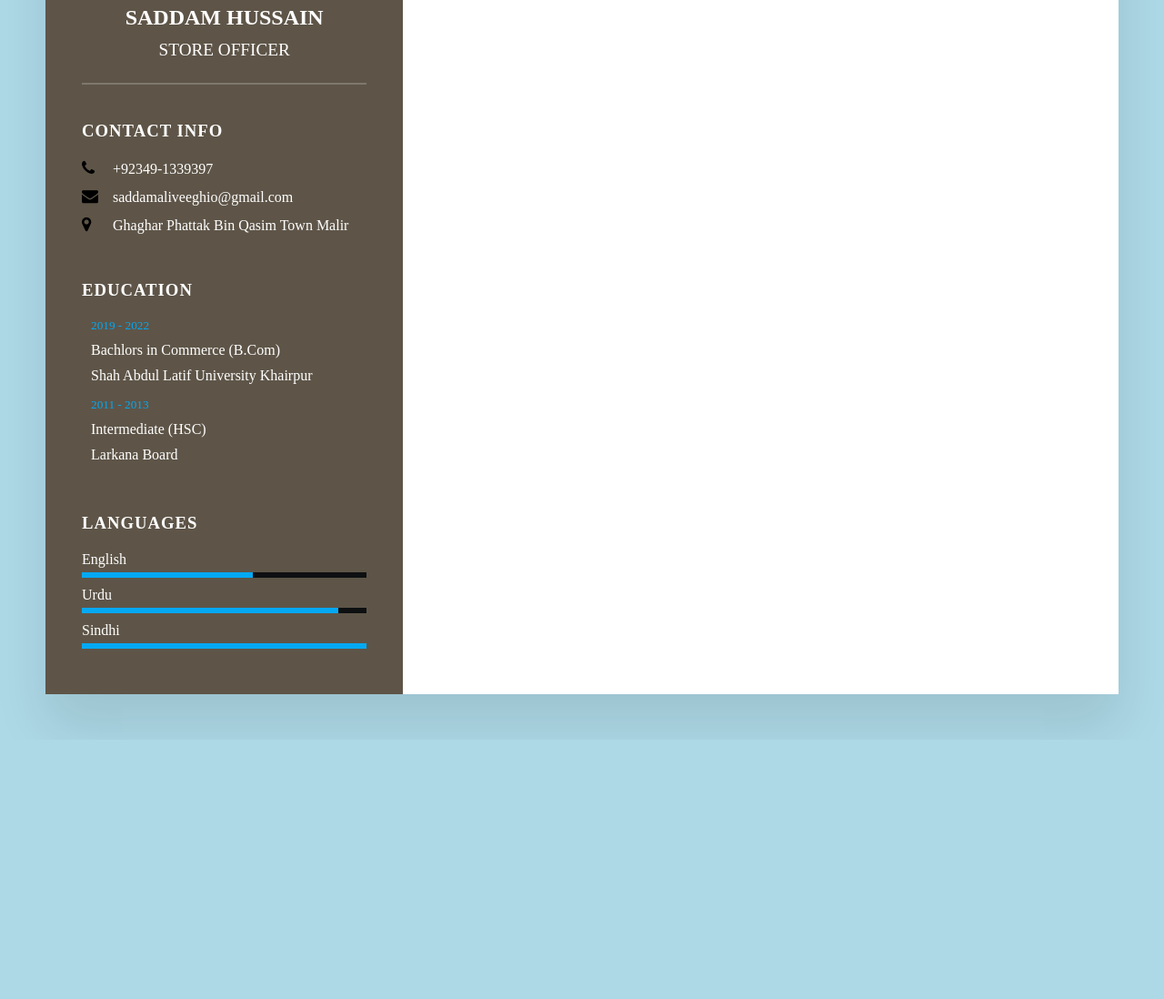
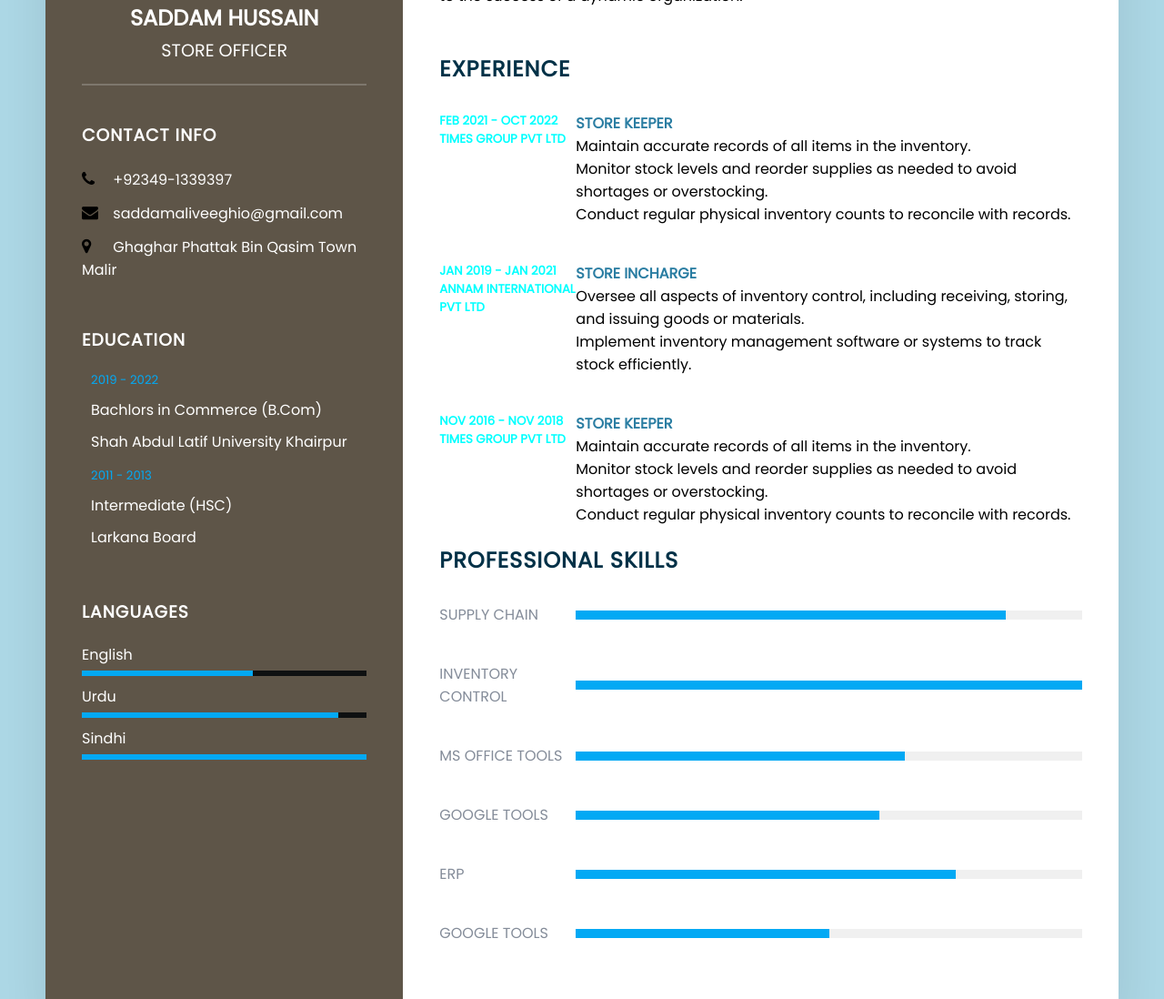
Before and after one commit to Saddamhussainveeghio/Resume, a plain HTML site: page index.html in a window 1280 px wide. Shown: the part 327-1425 px from the top of the page at 91% size. Before the commit the page ends 1140 px from the top, so only its background shows below. Drawn offline with Linux system fonts and the light colour scheme.

Commit message:
Resume Completed

```diff
--- a/index.html
+++ b/index.html
@@ -85,7 +85,90 @@
                     organized storage environment. Seeking to leverage my expertise to
                     contribute to the success of a dynamic organization.</p>
             </div>
-
+            <div class="about">
+                <h2 class="title2">Experience</h2>
+                <div class="box">
+                    <div class="year-company">
+                        <h5>Feb 2021 - Oct 2022</h5>
+                        <h5>Times Group Pvt Ltd</h5>
+                    </div>
+                    <div class="text">
+                        <h4>STORE KEEPER</h4>
+                        <p>Maintain accurate records of all items in the
+                            inventory. <br>
+                            Monitor stock levels and reorder supplies as needed
+                            to avoid shortages or overstocking. <br>
+                            Conduct regular physical inventory counts to
+                            reconcile with records.</p>
+                    </div>
+                </div>
+                <div class="box">
+                    <div class="year-company">
+                        <h5>Jan 2019 - Jan 2021</h5>
+                        <h5>Annam International Pvt Ltd</h5>
+                    </div>
+                    <div class="text">
+                        <h4>STORE INCHARGE</h4>
+                        <p>Oversee all aspects of inventory control, including
+                            receiving, storing, and issuing goods or materials. <br>
+                            Implement inventory management software or
+                            systems to track stock efficiently.</p>
+                    </div>
+                </div>
+                <div class="box">
+                    <div class="year-company">
+                        <h5>Nov 2016 - Nov 2018</h5>
+                        <h5>Times Group Pvt Ltd</h5>
+                    </div>
+                    <div class="text">
+                        <h4>STORE KEEPER</h4>
+                        <p>Maintain accurate records of all items in the
+                            inventory. <br>
+                            Monitor stock levels and reorder supplies as needed
+                            to avoid shortages or overstocking. <br>
+                            Conduct regular physical inventory counts to
+                            reconcile with records.</p>
+                    </div>
+                </div>
+                <div class="about skills">
+                    <h2 class="title2">Professional Skills</h2>
+                    <div class="box">
+                        <h4>Supply Chain</h4>
+                        <div class="percent">
+                            <div style="width: 85%;"></div>
+                        </div>
+                    </div>
+                    <div class="box">
+                        <h4>Inventory Control</h4>
+                        <div class="percent">
+                            <div style="width: 100%;"></div>
+                        </div>
+                    </div>
+                    <div class="box">
+                        <h4>MS Office Tools</h4>
+                        <div class="percent">
+                            <div style="width: 65%;"></div>
+                        </div>
+                    </div>
+                    <div class="box">
+                        <h4>Google Tools</h4>
+                        <div class="percent">
+                            <div style="width: 60%;"></div>
+                        </div>
+                    </div>
+                    <div class="box">
+                        <h4>ERP</h4>
+                        <div class="percent">
+                            <div style="width: 75%;"></div>
+                        </div>
+                    </div>
+                    <div class="box">
+                        <h4>Google Tools</h4>
+                        <div class="percent">
+                            <div style="width: 50%;"></div>
+                        </div>
+                    </div>
+                </div>
     </div>
 </body>
 </html>
--- a/style.css
+++ b/style.css
@@ -1,3 +1,4 @@
+@import url('https://fonts.googleapis.com/css2?family=Poppins&display=swap');
 *{
     margin: 0;
     padding: 0;
@@ -33,6 +34,7 @@ body{
     align-items: center;
     padding: 20px;
     border-bottom: 2px solid rgba(255, 255, 255, 0.2);
+    font-family: 'Poppins', sans-serif;
 }
 .profile-text .imgbox{
     position: relative;
@@ -57,13 +59,16 @@ body{
     text-transform: uppercase;
     text-align: center;
     line-height: 1.4em;
+    font-family: 'Poppins', sans-serif;
 }
 .profile-text h2 span{
     font-size: 0.8em;
     font-weight: 300;
+    font-family: 'Poppins', sans-serif;
 }
 .contactInfo{
     padding-top: 40px;
+    font-family: 'Poppins', sans-serif;
 }
 .contactInfo .title{
     color: #fff;
@@ -71,6 +76,7 @@ body{
     font-weight: 600;
     letter-spacing: 1px;
     margin-bottom: 20px;
+    font-family: 'Poppins', sans-serif;
 }
 .contactInfo ul{
     position: relative;
@@ -80,6 +86,7 @@ body{
     list-style-type: none;
     margin: 10px 0;
     cursor: pointer;
+    font-family: 'Poppins', sans-serif;
 }
 .contactInfo ul li .icon{
     display: inline-block;
@@ -90,6 +97,7 @@ body{
 .contactInfo ul li span{
     color: #fff;
     font-weight: 300;
+    font-family: 'Poppins', sans-serif;
 }
 .contactInfo.education li{
     margin-bottom: 15px;
@@ -98,17 +106,21 @@ body{
     color: #03a9f4;
     font-weight: 500;
     margin: 10px;
+    font-family: 'Poppins', sans-serif;
 }
 .contactInfo.education h4:nth-child(2){
     color: #fff;
     font-weight: 500;
     margin: 10px;
+    font-family: 'Poppins', sans-serif;
 }
 .contactInfo.education h4{
     color: #fff;
     font-weight: 300;
     margin: 10px;
+    font-family: 'Poppins', sans-serif;
 }
+
 .contactInfo.language .percent{
     position: relative;
     width: 100%;
@@ -131,16 +143,68 @@ body{
 }
 .about{
     margin-bottom: 50px;
+    font-family: 'Poppins', sans-serif;
 }
 .about:last-child{
     margin-bottom: 0;
+    font-family: 'Poppins', sans-serif;
 }
 .title2{
     color: #003147;
     text-transform: uppercase;
     letter-spacing: 1px;
     margin-bottom: 10px;
+    font-family: 'Poppins', sans-serif;
 }
 o{
     color: #333;
 }
+.about .box{
+    display: flex;
+    flex-direction: row;
+    padding: 20px 0;
+}
+.about .box .year-company{
+    min-width: 150px;
+
+}
+.about .box .year-company h5{
+    text-transform: uppercase;
+    color: aqua;
+    font-weight: 600;
+    font-family: 'Poppins', sans-serif;
+}
+.about .box .text h4{
+    text-transform: uppercase;
+    color: #2a7da2;
+    font-size: 16px;
+    font-family: 'Poppins', sans-serif;
+}
+.skills .box{
+    position: relative;
+    width: 100%;
+    display: grid;
+    grid-template-columns: 150px 1fr;
+    justify-content: center;
+    align-items: center;
+}
+.skills .box h4{
+    text-transform: uppercase;
+    color: #848c99;
+    font-weight: 500;
+    font-family: 'Poppins', sans-serif;
+}
+.skills .box .percent{
+    position: relative;
+    width: 100%;
+    height: 10px;
+    background: #f0f0f0;
+}
+.skills .box
+.percent div{
+    position: absolute;
+    top: 0;
+    left: 0;
+    height: 100%;
+    background: #03a9f4;
+}
```
